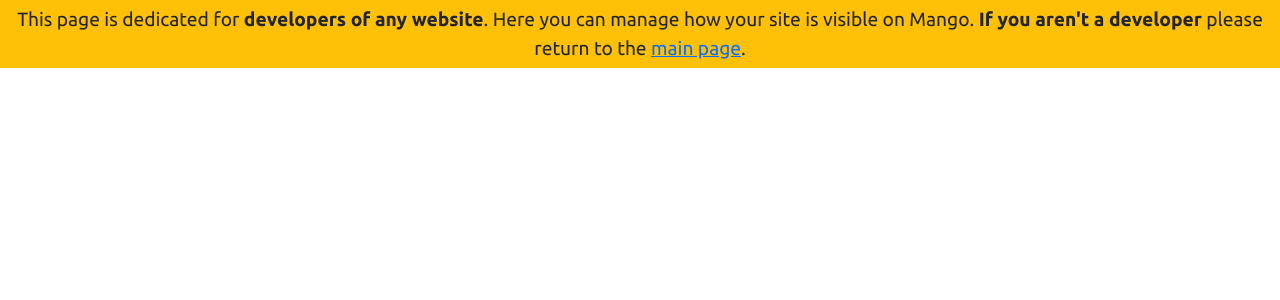
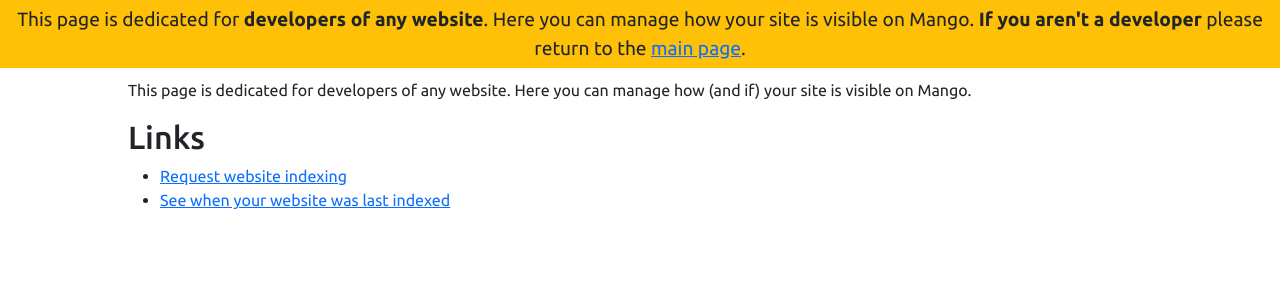
Before and after one commit to RokKuzner/Mango-Search, a Django app: page /developer/ in a window 1280 px wide. Shown: the top 300 px of the page. Run offline with Django 5.2, Linux system fonts and the light colour scheme.

Commit message:
added content to developer index page and it's styles

```diff
--- /dev/null
+++ b/webapp/static/css/developer_index.css
@@ -0,0 +1,7 @@
+article {
+    margin-top: 10px;
+
+    width: 80vw;
+    margin-left: auto;
+    margin-right: auto;
+}
--- a/webapp/templates/developer/dev_index.html
+++ b/webapp/templates/developer/dev_index.html
@@ -3,9 +3,17 @@
 {% block title %}Mango - Developer Console{% endblock %}
 
 {% block head %}
-    <!--<link rel="stylesheet" href="/files/static/css?file="> -->
+    <link rel="stylesheet" href="/files/static/css?file=developer_index">
 {% endblock %}
 
 {% block content %}
     {% include "developer/dev_warning.html" %}
+    <article>
+        <p>This page is dedicated for developers of any website. Here you can manage how (and if) your site is visible on Mango.</p>
+        <h2>Links</h2>
+        <ul>
+            <li><a href="">Request website indexing</a></li>
+            <li><a href="">See when your website was last indexed</a></li>
+        </ul>
+    </article>
 {% endblock %}
```
